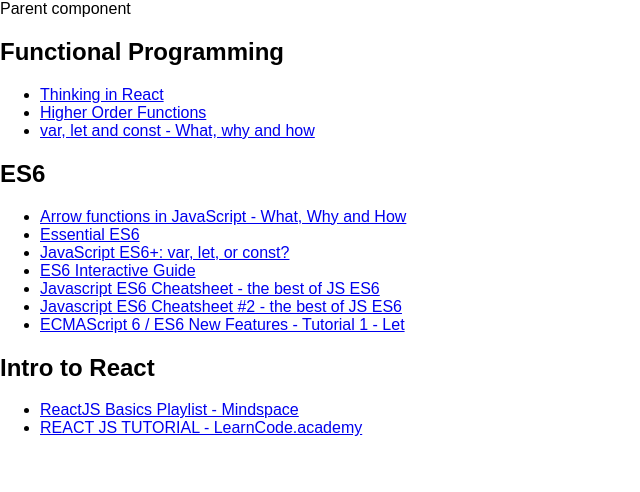
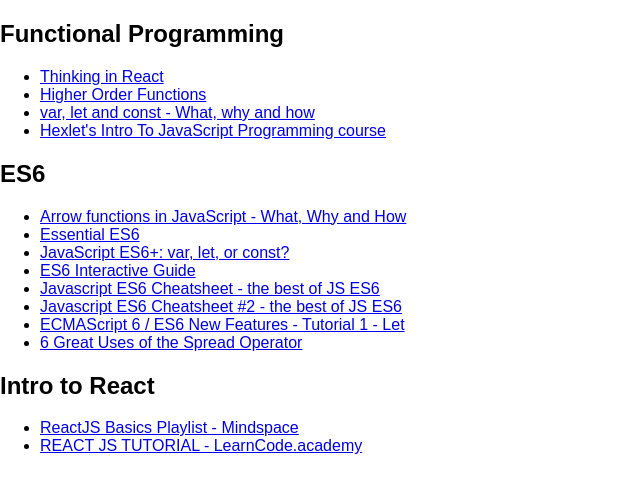
Before and after one commit to jpanaia/BookmarkManager, a React (Create React App) app: page / in a window 1280 px wide. Shown: the top 492 px of the page, without its empty margins (0-640 px from the left). Built offline with nearby package versions, Linux system fonts and the light colour scheme.

Commit message:
loop through subjects in app.js, added more links

```diff
--- a/src/App.js
+++ b/src/App.js
@@ -13,7 +13,8 @@
                     resources: [
                                     {title: "Thinking in React", url: "https://facebook.github.io/react/docs/thinking-in-react.html"},
                                     {title: "Higher Order Functions", url: "https://www.youtube.com/watch?v=BMUiFMZr7vk&list=PL0zVEGEvSaeEd9hlmCXrk5yUyqUag-n84"},
-                                    {title: "var, let and const - What, why and how", url: "https://www.youtube.com/watch?v=sjyJBL5fkp8"}
+                                    {title: "var, let and const - What, why and how", url: "https://www.youtube.com/watch?v=sjyJBL5fkp8"},
+                                    {title: "Hexlet's Intro To JavaScript Programming course", url: "https://www.youtube.com/playlist?list=PL-xu4i_QDSxcoDNeh8rx5-pHCCTOg0XsI"}
                                 ]
                 },
                 {   subject:  "ES6",
@@ -24,7 +25,8 @@
                                     {title: "ES6 Interactive Guide", url: "http://stack.formidable.com/es6-interactive-guide/#/"},
                                     {title: "Javascript ES6 Cheatsheet - the best of JS ES6", url: "https://www.youtube.com/watch?v=AfWYO8t7ed4"},
                                     {title: "Javascript ES6 Cheatsheet #2 - the best of JS ES6", url: "https://www.youtube.com/watch?v=LmL0Gh193M0"},
-                                    {title: "ECMAScript 6 / ES6 New Features - Tutorial 1 - Let", url: "https://www.youtube.com/watch?v=ZJZfIw3P8No&list=PL6gx4Cwl9DGBhgcpA8eTYYWg7im72LgLt"}
+                                    {title: "ECMAScript 6 / ES6 New Features - Tutorial 1 - Let", url: "https://www.youtube.com/watch?v=ZJZfIw3P8No&list=PL6gx4Cwl9DGBhgcpA8eTYYWg7im72LgLt"},
+                                    {title: "6 Great Uses of the Spread Operator", url: "https://davidwalsh.name/spread-operator"}
                                 ]
                 },
                 {   subject: "Intro to React",
@@ -41,11 +43,11 @@
     render() {
         return (
             <div>
-                Parent component
-               {/*} {this.state.resources.map((s) => s.subject)} */}
-                <Subject items={this.state.resources[0]}/>
-                <Subject items={this.state.resources[1]}/>
-                <Subject items={this.state.resources[2]}/>
+                {this.state.resources.map((resource, i) => {
+                    return (
+                        <Subject key={i} items={resource}/>
+                    )}
+                )}
             </div>
         );
     }
```
